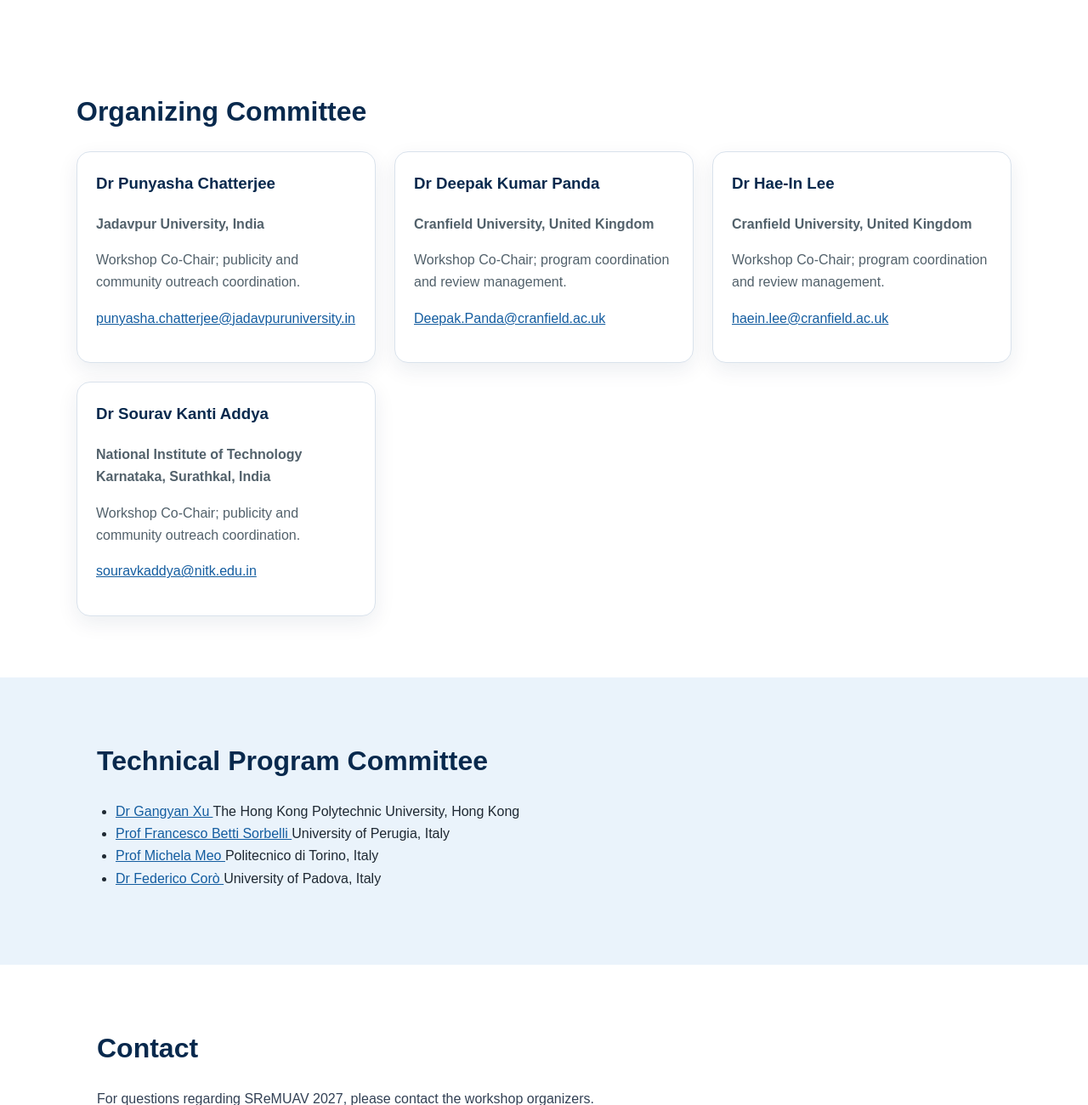
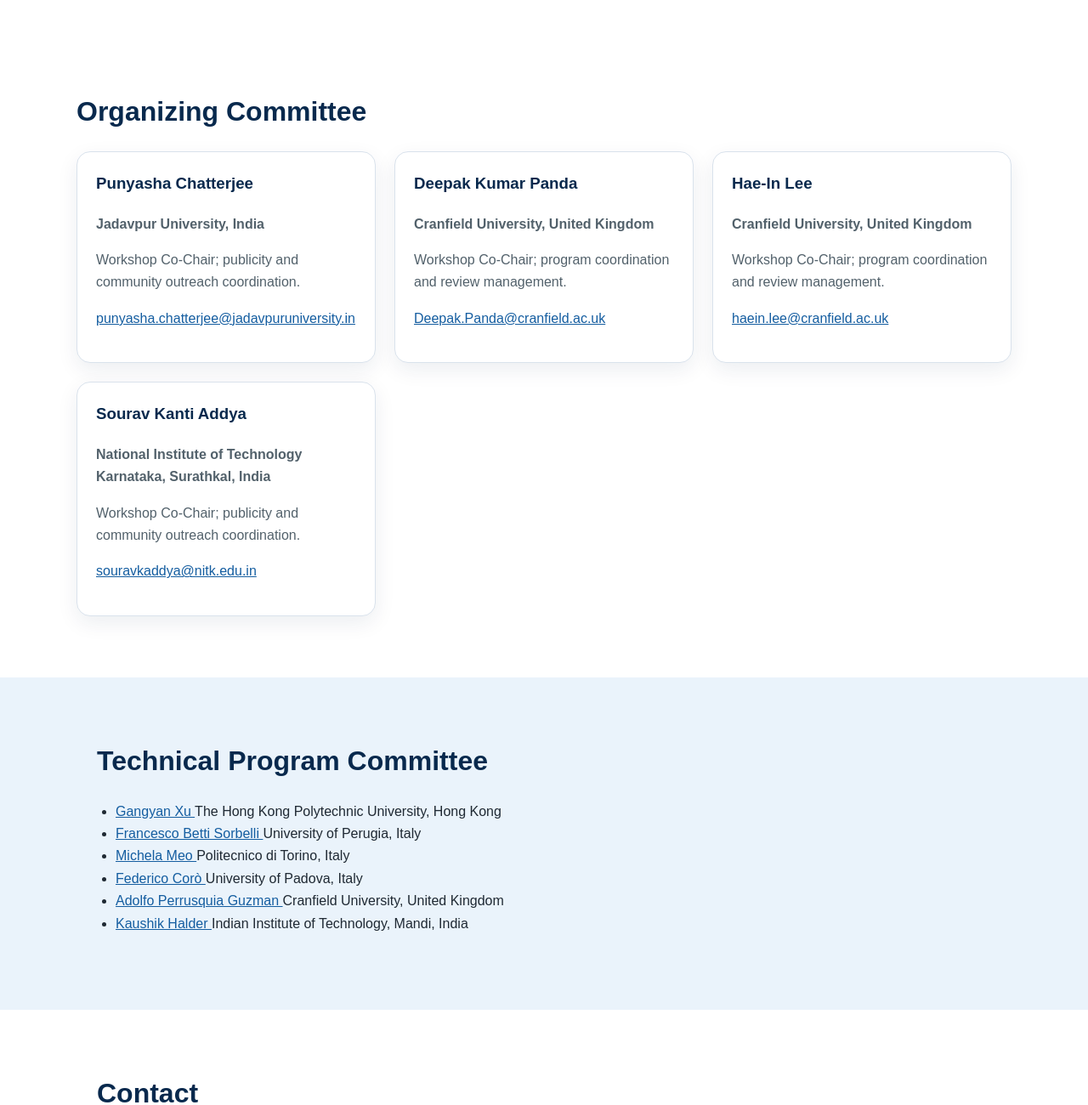
Before and after one commit to dp457/sremuav2027, a plain HTML site: page index.html in a window 1280 px wide. Shown: the part 3005-4305 px from the top of the page at 85% size. Drawn offline with Linux system fonts and the light colour scheme.

Commit message:
Revise organizer names and add new committee members
Updated names in the organizing committee section to remove titles and added two new members.

```diff
--- a/index.html
+++ b/index.html
@@ -146,25 +146,25 @@
       <h2>Organizing Committee</h2>
       <div class="cards">
         <article class="card">
-          <h3>Dr Punyasha Chatterjee</h3>
+          <h3>Punyasha Chatterjee</h3>
           <p><strong>Jadavpur University, India</strong></p>
           <p>Workshop Co-Chair; publicity and community outreach coordination.</p>
           <p><a href="mailto:punyasha.chatterjee@jadavpuruniversity.in">punyasha.chatterjee@jadavpuruniversity.in</a></p>
         </article>
         <article class="card">
-          <h3>Dr Deepak Kumar Panda</h3>
+          <h3>Deepak Kumar Panda</h3>
           <p><strong>Cranfield University, United Kingdom</strong></p>
           <p>Workshop Co-Chair; program coordination and review management.</p>
           <p><a href="mailto:Deepak.Panda@cranfield.ac.uk">Deepak.Panda@cranfield.ac.uk</a></p>
         </article>
         <article class="card">
-          <h3>Dr Hae-In Lee</h3>
+          <h3>Hae-In Lee</h3>
           <p><strong>Cranfield University, United Kingdom</strong></p>
           <p>Workshop Co-Chair; program coordination and review management.</p>
           <p><a href="mailto:haein.lee@cranfield.ac.uk">haein.lee@cranfield.ac.uk</a></p>
         </article>
         <article class="card">
-          <h3>Dr Sourav Kanti Addya</h3>
+          <h3>Sourav Kanti Addya</h3>
           <p><strong>National Institute of Technology Karnataka, Surathkal, India</strong></p>
           <p>Workshop Co-Chair; publicity and community outreach coordination.</p>
           <p><a href="mailto:souravkaddya@nitk.edu.in">souravkaddya@nitk.edu.in</a></p>
@@ -180,7 +180,7 @@
         <a href="https://www.polyu.edu.hk/aae/people/academic-staff/prof-xu-gangyan/"
            target="_blank"
            rel="noopener noreferrer">
-          Dr Gangyan Xu
+           Gangyan Xu
         </a>
         <span>The Hong Kong Polytechnic University, Hong Kong</span>
       </li>
@@ -189,7 +189,7 @@
         <a href="https://www.unipg.it/personale/francesco.bettisorbelli/"
            target="_blank"
            rel="noopener noreferrer">
-          Prof Francesco Betti Sorbelli
+           Francesco Betti Sorbelli
         </a>
         <span>University of Perugia, Italy</span>
       </li>
@@ -198,7 +198,7 @@
         <a href="https://www.polito.it/en/staff?p=michela.meo/"
            target="_blank"
            rel="noopener noreferrer">
-          Prof Michela Meo
+           Michela Meo
         </a>
         <span>Politecnico di Torino, Italy</span>
       </li>
@@ -207,9 +207,27 @@
         <a href="https://sites.google.com/view/federicocoro/"
            target="_blank"
            rel="noopener noreferrer">
-          Dr Federico Corò
+           Federico Corò
         </a>
         <span>University of Padova, Italy</span>
+      </li>
+
+      <li>
+        <a href="https://www.cranfield.ac.uk/people/dr-adolfo-perrusquia-guzman-30862990/"
+           target="_blank"
+           rel="noopener noreferrer">
+           Adolfo Perrusquia Guzman
+        </a>
+        <span>Cranfield University, United Kingdom</span>
+      </li>
+
+      <li>
+        <a href="https://scee.iitmandi.ac.in/faculty_personal.php?id=4jqlmge/"
+           target="_blank"
+           rel="noopener noreferrer">
+           Kaushik Halder
+        </a>
+        <span>Indian Institute of Technology, Mandi, India</span>
       </li>
 
 
```
